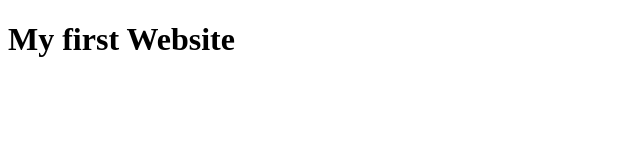
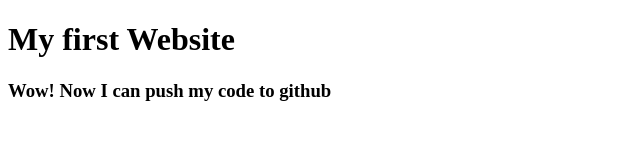
Before and after one commit to kisohel/My-first-website, a plain HTML site: page index.html in a window 1280 px wide. Shown: the whole page, without its empty margins (0-640 px from the left). Drawn offline with Linux system fonts and the light colour scheme.

Commit message:
first commit

```diff
--- a/index.html
+++ b/index.html
@@ -7,5 +7,6 @@
 </head>
 <body>
   <h1>My first Website</h1>
+  <h3>Wow! Now I can push my code to github</h3>
 </body>
 </html>
```
